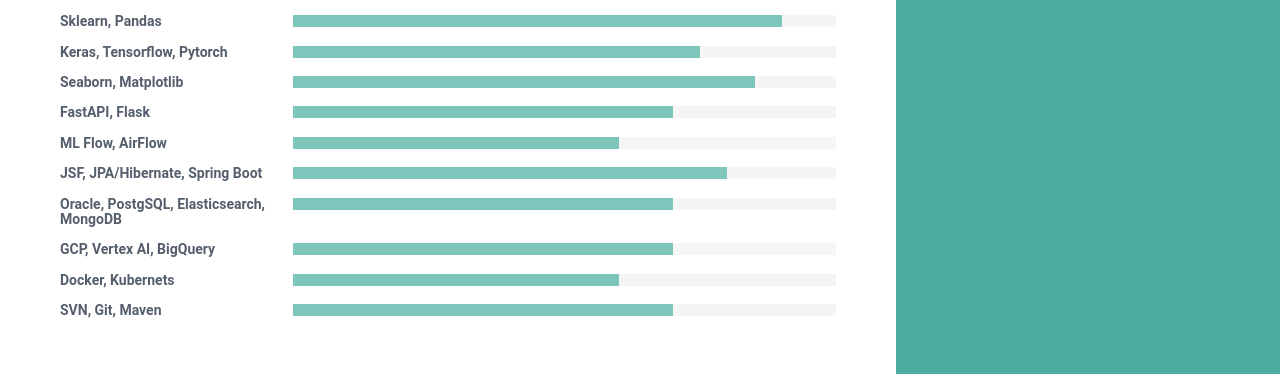
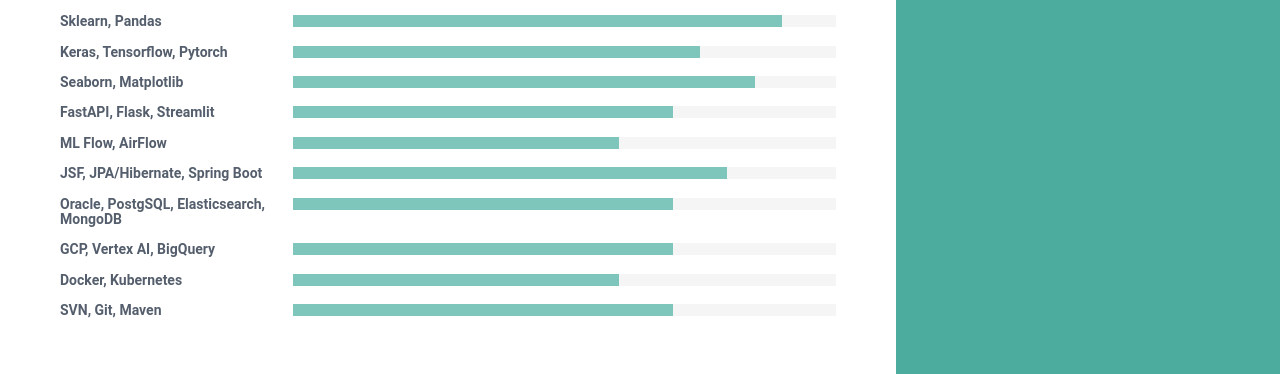
Before and after one commit to NalayaData/my-online-portfolio, a Jekyll site: the page built from print.html, in a window 1280 px wide. Shown: the part 1796-2170 px from the top of the page. Built offline with Jekyll 4.4.1, drawn with Linux system fonts in a browser that asks for light colours.

Commit message:
Update data.yml

```diff
--- a/_data/data.yml
+++ b/_data/data.yml
@@ -132,7 +132,7 @@
 certifications:
       title: Certifications
       list:
-        - name: Executive MBA "[Entrepreunership and management in the digital age]"
+        - name: Executive MBA "Entrepreunership and management in the digital age"
           start: 2023
           end:
           organization: Visiplus Academy
@@ -200,7 +200,7 @@
       - name: Seaborn, Matplotlib
         level: 85%
 
-      - name: FastAPI, Flask
+      - name: FastAPI, Flask, Streamlit
         level: 70%
 
       - name: ML Flow, AirFlow
@@ -215,7 +215,7 @@
       - name: GCP, Vertex AI, BigQuery
         level: 70%
 
-      - name: Docker, Kubernets
+      - name: Docker, Kubernetes
         level: 60%
 
       - name: SVN, Git, Maven
```
